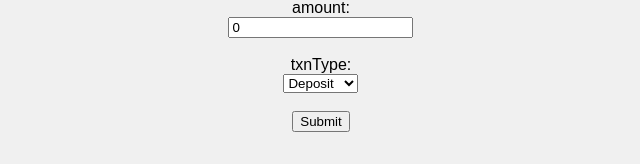
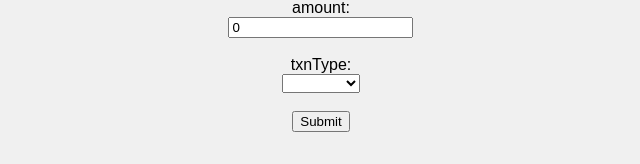
Before and after one commit to iAgar/dotNetTraining, a React (Create React App) app in the folder frontend/: page /Txn in a window 1280 px wide. Shown: the part 403-567 px from the top of the page, without its empty margins (319-959 px from the left). Built offline with nearby package versions, Linux system fonts and the light colour scheme.

Commit message:
transaction withdrawal and deposit working

```diff
--- a/frontend/src/Pages/SignIn.js
+++ b/frontend/src/Pages/SignIn.js
@@ -28,14 +28,14 @@ const SignIn = () =>{
             .then((response)=>{
 
                 console.log(response);
-                const user = response.data.user;
+                const user = response.data;
 
                 if(response.data.success){
                     alert("successful signin");
                     // console.log(user);
                     setUserDetails(user);
                     //send signed in user details using context and route to post-signin
-                    if(!user.isAdmin){
+                    if(!user.user.isAdmin){
                     <UserContext.Provider value='user'>
                         {/* <Navigate  to = '/CreateAccount' replace={true}/> */}
                             {Navigation("/UserProfile")}
--- a/frontend/src/Pages/Txn.js
+++ b/frontend/src/Pages/Txn.js
@@ -1,25 +1,33 @@
-import React, { useState } from "react";
+import React, { useContext, useState } from "react";
 import  axios  from "axios";
+import { UserContext } from "./UserContext";
 const Txn =()=>{
-    const [userDetails, setUserDetails] = useState({
+    const [txnDetails, setTxnDetails] = useState({
         'aid' : 0,
         'amount' : 0,
         'txnType' : ''
 
     });
 
+    const userDetails = useContext(UserContext);
+
     const [error,setError] = useState('')
 
     const handleChange = (event) => {
-        setUserDetails({...userDetails, [event.target.name] : event.target.value})
+        setTxnDetails({...txnDetails, [event.target.name] : event.target.value})
         // console.log(userDetails)
     }
     const handlesubmit = async(event) => {
-        console.log(userDetails)
+        console.log(txnDetails);
         event.preventDefault();
-
+        const headers = {
+            'Content-type': 'application/json',
+            'Authorization': `bearer ${userDetails.token}`
+        }
         try {
-            axios.post(`https://localhost:7180/api/Accounts/deposit/${userDetails.aid}`, userDetails).then((response) => {
+            axios.post(`https://localhost:7180/api/Accounts/${txnDetails.txnType.toLowerCase()}/${txnDetails.aid}`, {...txnDetails, txnType: ""}, {
+                headers:headers
+            }).then((response) => {
                 console.log(response);
                 alert(response.data.message);
             }).catch((error)=>{
@@ -36,17 +44,18 @@ const Txn =()=>{
             <h1>Transaction Page</h1>
             <form onSubmit={handlesubmit}>
                 <div>
-                    Acct id: <br/><input name='aid'  type = 'number' value = {userDetails.aid} onChange={handleChange} />
+                    Acct id: <br/><input name='aid'  type = 'number' value = {txnDetails.aid} onChange={handleChange} />
                 </div>
                 <br/>
                 <div>
-                    amount: <br/><input name='amount'  type = 'number' value = {userDetails.amount} onChange={handleChange}/>
+                    amount: <br/><input name='amount'  type = 'number' value = {txnDetails.amount} onChange={handleChange}/>
                 </div>
                 <br/>
                 <div>
-                txnType: <br/><select name='txnType' value = {userDetails.txnType} onChange={handleChange}>
+                txnType: <br/><select name='txnType' value = {txnDetails.txnType} onChange={handleChange}>
+                            <option disabled defaultChecked></option>
                         <option>Deposit</option>
-                        <option>withdraw</option>
+                        <option>Withdraw</option>
                        </select>
                 </div>
                 <br></br>
--- a/frontend/src/Pages/UserProfile.js
+++ b/frontend/src/Pages/UserProfile.js
@@ -6,7 +6,7 @@ import { Link } from 'react-router-dom';
 
 const UserProfile = () =>{
 
-    const userDetails = useContext(UserContext);
+    const userDetails = useContext(UserContext).user;
 
     console.log(userDetails);
     const [error,setError] = useState('')
```
